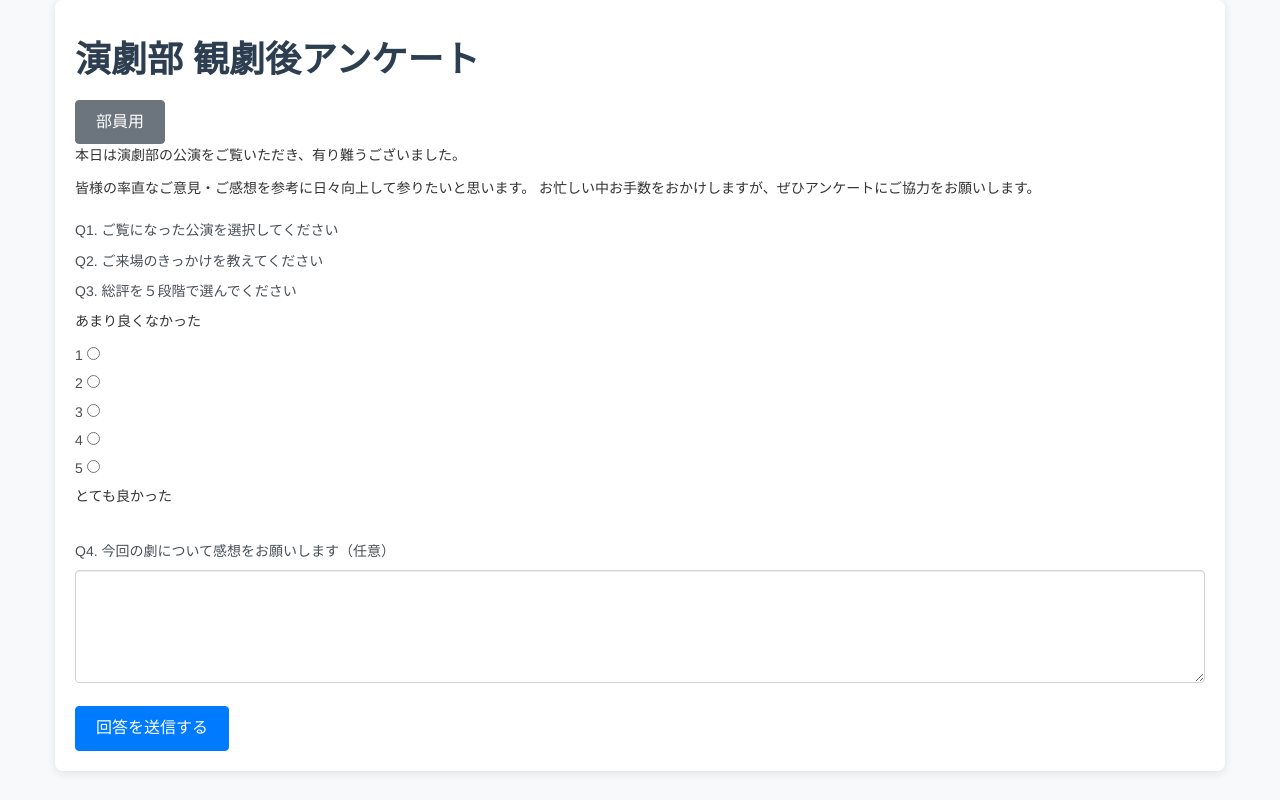
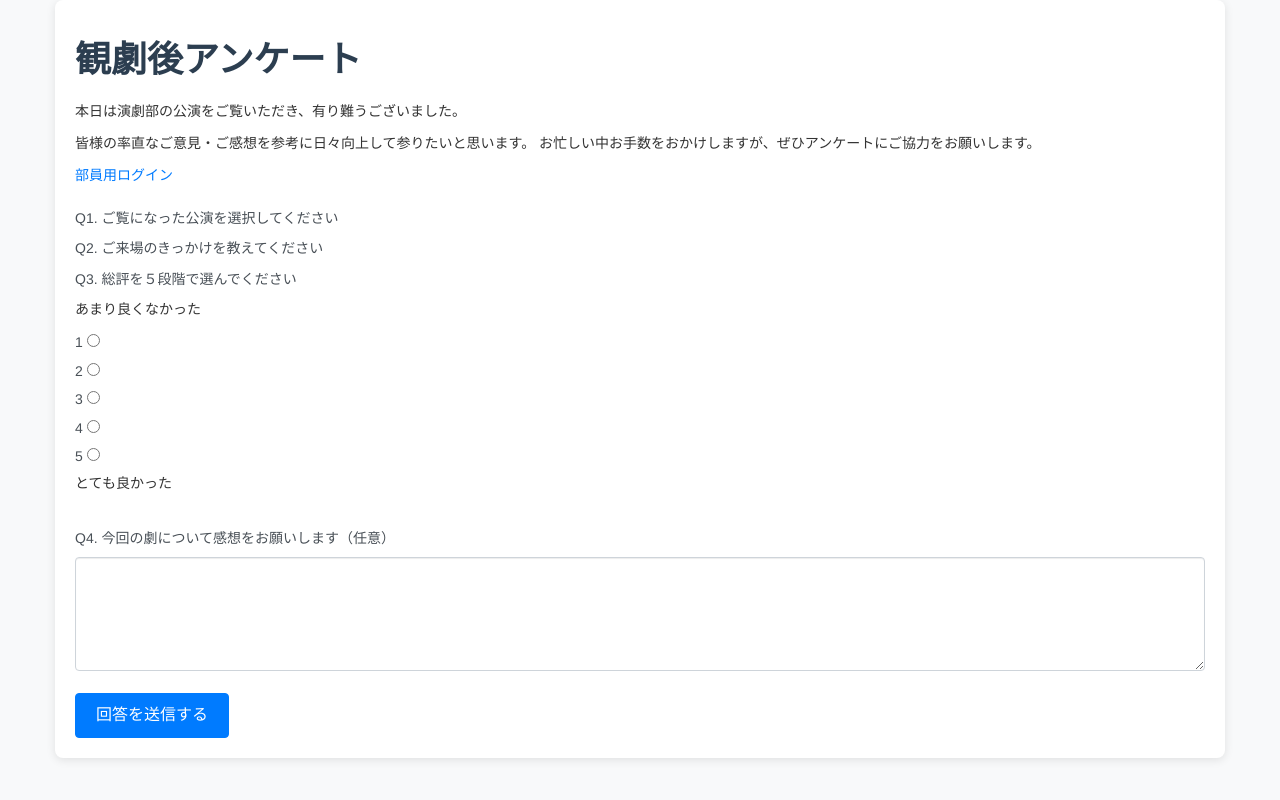
Before and after one commit to TomokiiIshiii/DramaclubQuestionnaire, a Flask app: template templates/index.html in a window 1280 px wide. Run offline with Flask 3, Linux system fonts and the light colour scheme; the template is opened without the code that fills it, so the values that code supplies are empty; some libraries are stand-ins or nearby versions.

Commit message:
部員用ボタン改善

```diff
--- a/templates/index.html
+++ b/templates/index.html
@@ -8,14 +8,15 @@
 
 <div class="container">
     <div class="d-flex justify-content-between align-items-center mb-4">
-        <h1>演劇部 観劇後アンケート</h1>
-        <a href="/login" role="button" class="btn btn-secondary">部員用</a>
+        <h1>観劇後アンケート</h1>
     </div>
     <p>本日は演劇部の公演をご覧いただき、有り難うございました。</p>
     <p>
         皆様の率直なご意見・ご感想を参考に日々向上して参りたいと思います。
         お忙しい中お手数をおかけしますが、ぜひアンケートにご協力をお願いします。
     </p>
+
+    <a href="/login" role="button">部員用ログイン</a>
 
     <form method="POST" action="/answered">
         <h3 class="mb-4" name="event_name" value="{{ event_name }}">{{ event_name }}</h3>
```
